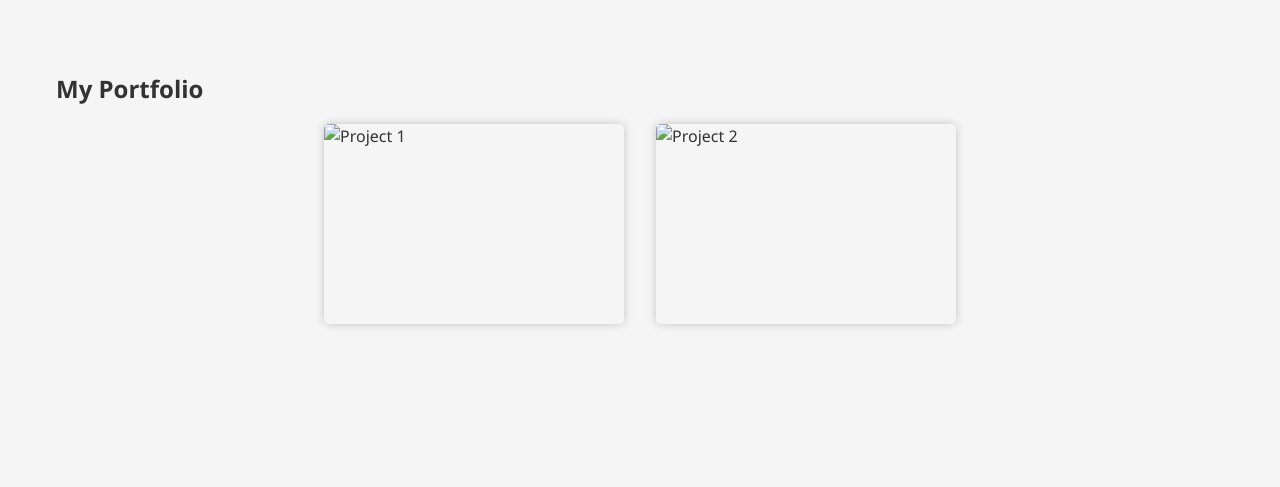
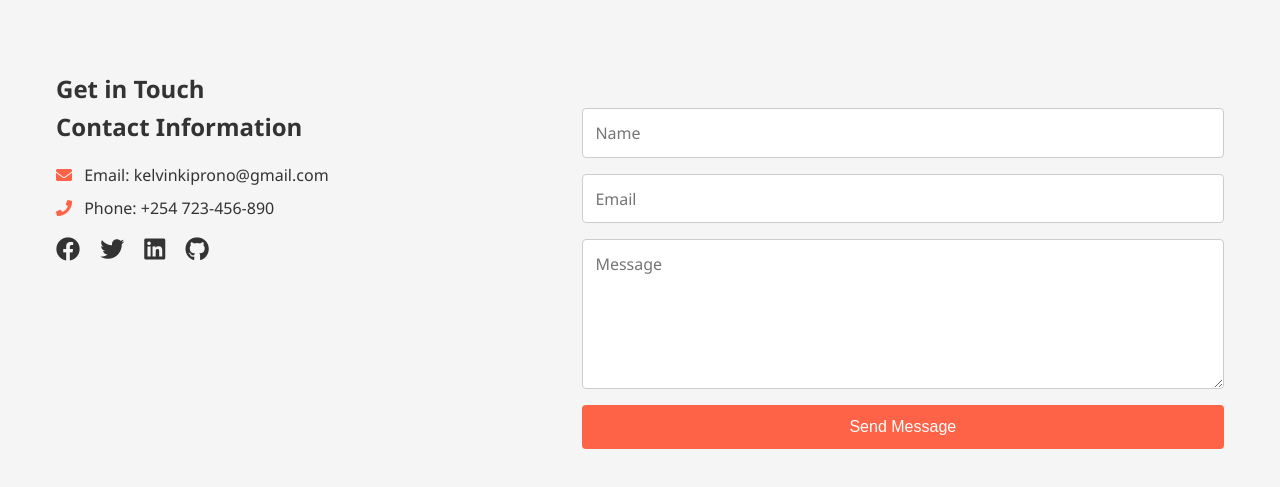
Before and after one commit to skywalker2004/portfolio, a plain HTML site: page index.html in a window 1280 px wide. Shown: the part 1722-2209 px from the top of the page. Before the commit the page ends 2126 px from the top, so only its background shows below. Drawn offline with Linux system fonts and the light colour scheme.

Commit message:
added form id

```diff
--- a/index.html
+++ b/index.html
@@ -94,28 +94,28 @@
             </div>
           </section>
 
-          <section id="portfolio">
-            <h2>My Portfolio</h2>
-            <div class="portfolio-container">
-              <div class="project">
-                <img src="project1.jpg" alt="Project 1">
-                <div class="project-overlay">
-                  <h3>Project 1</h3>
-                  <p>Brief description of Project 1.</p>
-                  <a href="#" class="btn">View Project</a>
-                </div>
-              </div>
-              <div class="project">
-                <img src="project2.jpg" alt="Project 2">
-                <div class="project-overlay">
-                  <h3>Project 2</h3>
-                  <p>Brief description of Project 2.</p>
-                  <a href="#" class="btn">View Project</a>
-                </div>
-              </div>
-            </div>
-          </section>
-
+        <section id="contact">
+     <h2>Get in Touch</h2>
+     <div class="contact-container">
+       <div class="contact-info">
+         <h3>Contact Information</h3>
+         <p><i class="fas fa-envelope"></i> Email: kelvinkiprono@gmail.com</p>
+         <p><i class="fas fa-phone"></i> Phone: +254 723-456-890</p>
+         <div class="social-links">
+           <a href="#"><i class="fab fa-facebook"></i></a>
+           <a href="#"><i class="fab fa-twitter"></i></a>
+           <a href="#"><i class="fab fa-linkedin"></i></a>
+           <a href="#"><i class="fab fa-github"></i></a>
+         </div>
+       </div>
+       <form id="contact-form">
+         <input type="text" placeholder="Name" required>
+         <input type="email" placeholder="Email" required>
+         <textarea placeholder="Message" required></textarea>
+         <button type="submit">Send Message</button>
+       </form>
+     </div>
+   </section>
 
 
 </body>
```
